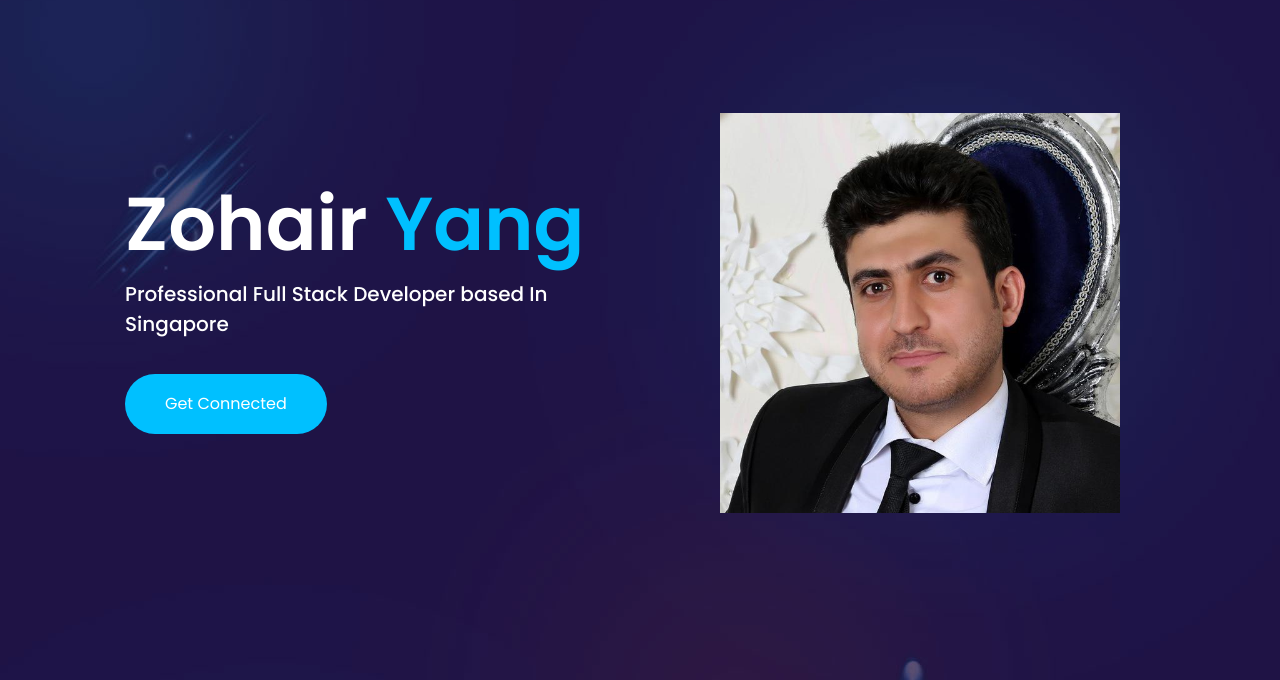
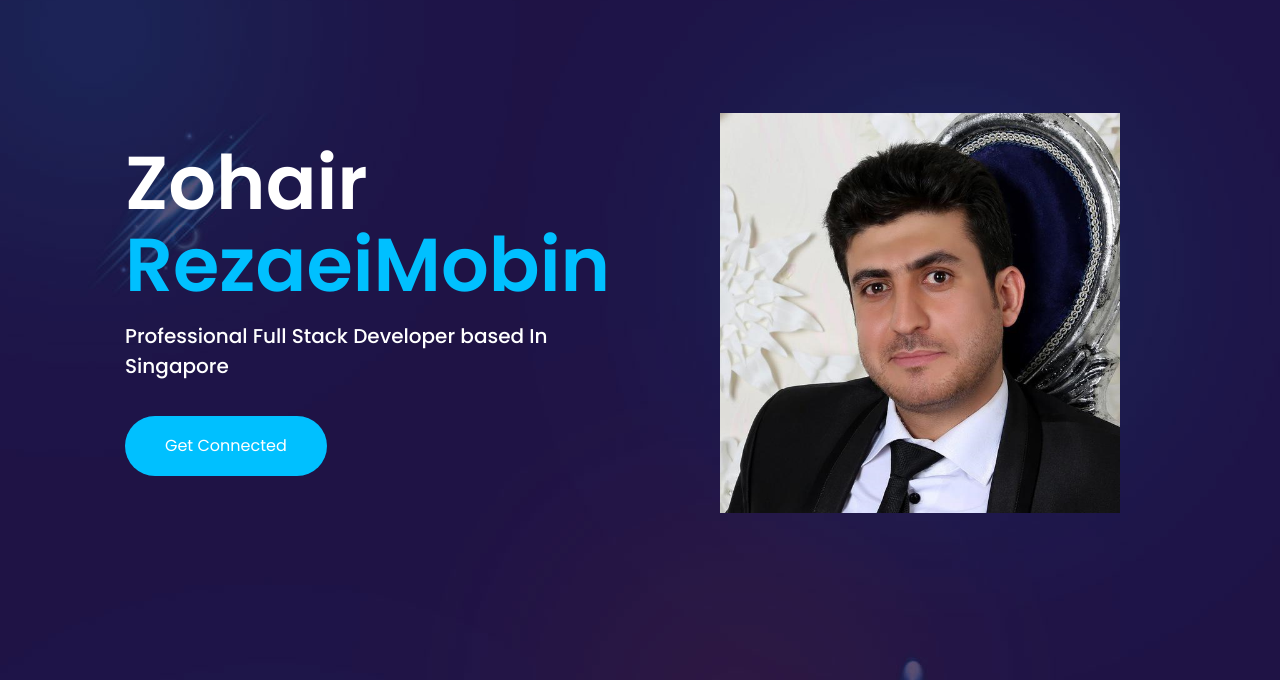
Before and after one commit to zrezaeimobin/resume, a plain HTML site: page index.html in a window 1280 px wide. Shown: the part 87-767 px from the top of the page. Drawn offline with nearby package versions, Linux system fonts and the light colour scheme; animation ran at ten frames a second.

Commit message:
Update index.html

```diff
--- a/index.html
+++ b/index.html
@@ -103,7 +103,7 @@
         <div class="container">
           <div class="content">
             <div class="left">
-              <h3 class="name">Zohair <span>Yang</span></h3>
+              <h3 class="name">Zohair <span>RezaeiMobin</span></h3>
               <p class="job">Professional Full Stack Developer based In Singapore</p>
               <div class="foliox_tm_button">
                 <a class="anchor" href="#contact"><span>Get Connected</span></a>
```
